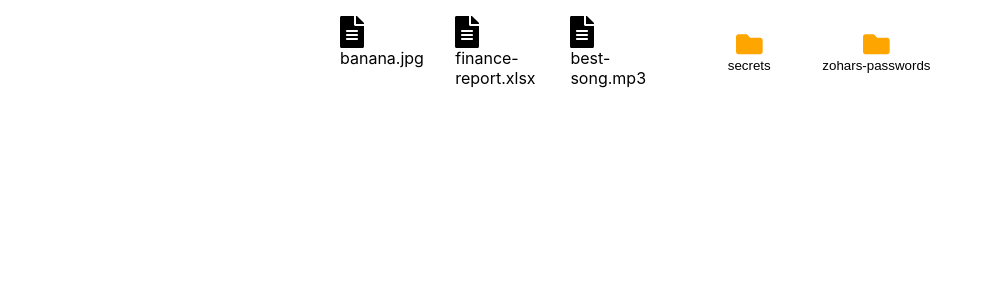
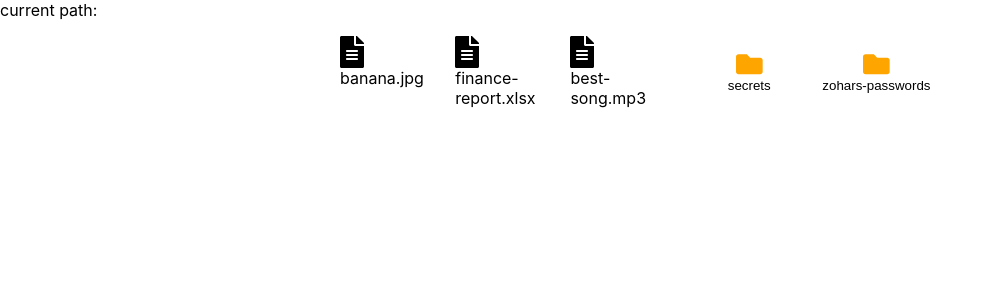
Before and after one commit to ChenRoth/file-explorer, a React (Create React App) app: page / in a window 1280 px wide. Shown: the top 300 px of the page, without its empty margins (0-992 px from the left). Built offline with nearby package versions, Linux system fonts and the light colour scheme.

Commit message:
change current path when entering a folder

```diff
--- a/src/App.tsx
+++ b/src/App.tsx
@@ -6,7 +6,7 @@ import { library } from '@fortawesome/fontawesome-svg-core'
 import { faFolder, faFileAlt } from '@fortawesome/free-solid-svg-icons'
 library.add(faFolder, faFileAlt)
 
-type Omit<T,K> = Pick<T, Exclude<keyof T, K>>;
+type Omit<T, K> = Pick<T, Exclude<keyof T, K>>;
 
 // we omit the 'onEnter' field from disk objects because we don't want to
 // repeat the onEnter definition for each object
@@ -56,10 +56,11 @@ export class App extends React.Component<any, IAppState> {
     }
 
     render() {
-        const { disk } = this.state;
+        const { disk, currentPath } = this.state;
         const objects: DiskObject[] = Object.values(disk);
         return (
             <div className="App">
+                <div>current path: {currentPath.join(' / ')}</div>
                 <div className="view">
                     {objects.map(object => {
                         // decide if this object is a file by checking if it has an extension
@@ -71,11 +72,17 @@ export class App extends React.Component<any, IAppState> {
                         } else {
                             const folder = object as Omit<IFolderProps, 'onEnter'>;
                             // {...folder} is equivalent to writing name={folder.name} path={folder.path} and so on....
-                            return <Folder key={folder.name} {...folder} onEnter={console.log} />;
+                            return <Folder key={folder.name} {...folder} onEnter={this.onEnter} />;
                         }
                     })}
                 </div>
             </div>
         );
     }
+
+    onEnter = (name: string) => {
+        this.setState({
+            currentPath: this.state.currentPath.concat(name),
+        });
+    }
 }
```
